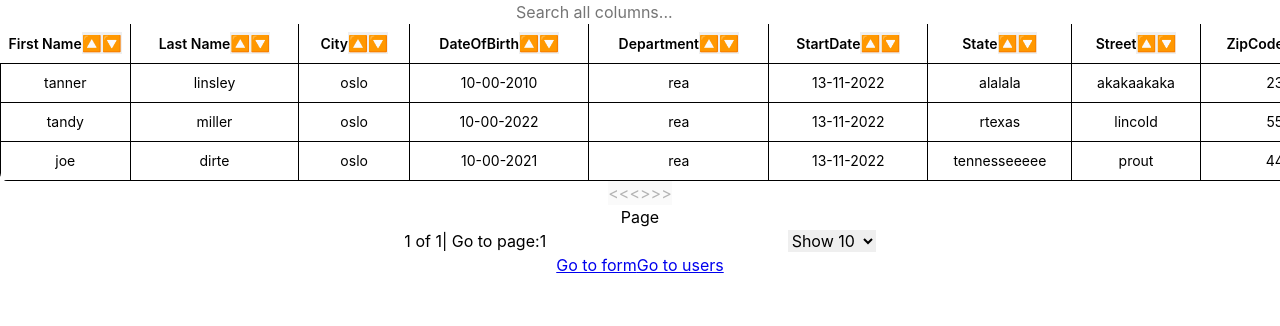
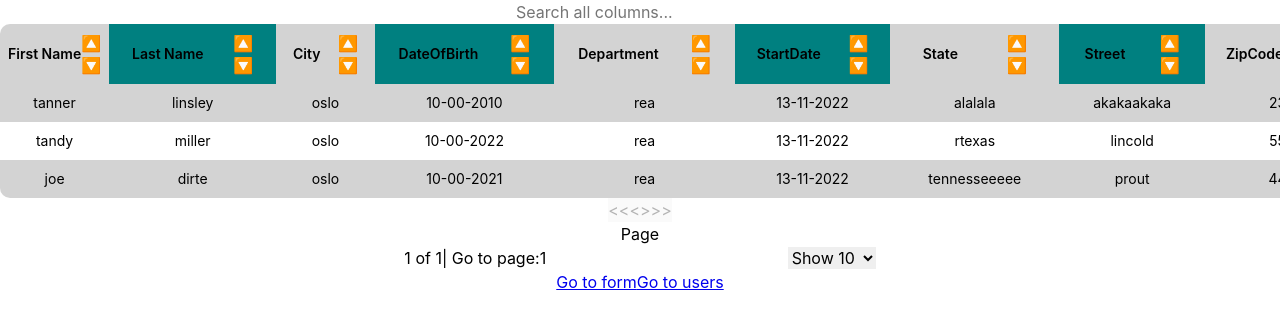
Before and after one commit to MathieuSchaff/wealth_health, a React (Create React App) app: page /users in a window 1280 px wide. Shown: the top 326 px of the page. Built offline with nearby package versions, Linux system fonts and the light colour scheme.

Commit message:
styling table

```diff
--- a/src/pages/HeaderCell.tsx
+++ b/src/pages/HeaderCell.tsx
@@ -1,5 +1,10 @@
 import { flexRender, Header } from "@tanstack/react-table";
-import { STH } from "./styledTable";
+import {
+  SButtonHeaderContainer,
+  SHeaderButton,
+  SHeaderContainer,
+  STH,
+} from "./styledTable";
 import type { FormatedDataType } from "./UsersTable";
 const HeaderCell = ({
   header,
@@ -25,23 +30,27 @@ const HeaderCell = ({
   return (
     <STH key={header.id}>
       {header.isPlaceholder ? null : (
-        <div role={isSortable ? "button" : undefined} aria-hidden>
+        <SHeaderContainer aria-hidden>
           {flexRender(header.column.columnDef.header, header.getContext())}
-          <button
+          <SButtonHeaderContainer>
+            <SHeaderButton
               onClick={header.column.getToggleSortingHandler()}
               disabled={isDesc}
+              role={isSortable ? "button" : undefined}
             >
               {" "}
               🔼
-          </button>
-          <button
+            </SHeaderButton>
+            <SHeaderButton
               onClick={header.column.getToggleSortingHandler()}
               disabled={isAsc}
+              role={isSortable ? "button" : undefined}
             >
               {" "}
               🔽
-          </button>
-        </div>
+            </SHeaderButton>
+          </SButtonHeaderContainer>
+        </SHeaderContainer>
       )}
     </STH>
   );
--- a/src/pages/UsersTable.tsx
+++ b/src/pages/UsersTable.tsx
@@ -193,7 +193,7 @@ const UsersTable = () => {
       <DivContainerTable
       //  style={{ overflowX: "auto" }}
       >
-        <STable style={{ width: table.getCenterTotalSize() }}>
+        <STable style={{ width: table.getCenterTotalSize() }} stripe>
           <STHead>
             {table.getHeaderGroups().map((headerGroup) => (
               <STHeadTR key={headerGroup.id}>
--- a/src/pages/styledTable.ts
+++ b/src/pages/styledTable.ts
@@ -1,4 +1,4 @@
-import styled from "styled-components";
+import styled, { css } from "styled-components";
 export const lightTheme = {
   white: "rgb(255, 255, 255)",
   bg: "rgb(245, 245, 245)",
@@ -42,12 +42,20 @@ export const DivContainerTable = styled.div`
     background: green;
   }
 `;
-export const STable = styled.table`
+export const STable = styled.table<{ stripe: boolean }>`
   width: 100%;
   border-collapse: collapse;
+  border-radius: 10px;
+
   text-align: center;
-  border-radius: ${v.borderRadius};
   overflow: hidden;
+  ${(props) =>
+    props.stripe &&
+    css`
+      tbody tr:nth-of-type(odd) {
+        background-color: lightgrey;
+      }
+    `}
 `;
 
 export const STHead = styled.thead`
@@ -55,9 +63,7 @@ export const STHead = styled.thead`
   z-index: 100;
 `;
 
-export const STHeadTR = styled.tr`
-  background: ${({ theme }) => theme.bg};
-`;
+export const STHeadTR = styled.tr``;
 
 export const STH = styled.th`
   font-weight: normal;
@@ -66,12 +72,18 @@ export const STH = styled.th`
   text-transform: capitalize;
   font-weight: 600;
   font-size: 14px;
-  :not(:last-of-type) {
+  /* :not(:last-of-type) {
     border-right: 1px solid ${({ theme }) => theme.bg2};
-  }
+  } */
   :first-of-type {
     width: 1%;
     white-space: nowrap;
+  }
+  background-color: teal;
+
+  /* Style the odd-numbered rows with a different background color */
+  &:nth-of-type(odd) {
+    background-color: lightgrey;
   }
 `;
 
@@ -83,6 +95,28 @@ export const STBodyTR = styled.tr`
 
 export const STD = styled.td`
   padding: ${v.smSpacing};
-  border: 1px solid ${({ theme }) => theme.bg2};
   font-size: 14px;
 `;
+export const SButtonHeaderContainer = styled.div`
+  display: flex;
+  flex-direction: column;
+`;
+export const SHeaderContainer = styled.div`
+  display: flex;
+  align-items: center;
+  justify-content: space-around;
+`;
+export const SHeaderButton = styled.button.attrs((props) => ({
+  tabIndex: 0,
+}))<{ disabled: boolean }>`
+  background: transparent;
+  cursor: pointer;
+  border: none;
+  outline: none;
+  &:disabled {
+    background-color: grey;
+    color: lightgrey;
+    cursor: not-allowed;
+    opacity: 0.3;
+  }
+`;
```
Also changed, not shown: src/App.tsx (+15 -1 lines). Lines whose indentation alone changed are shown as unchanged.
